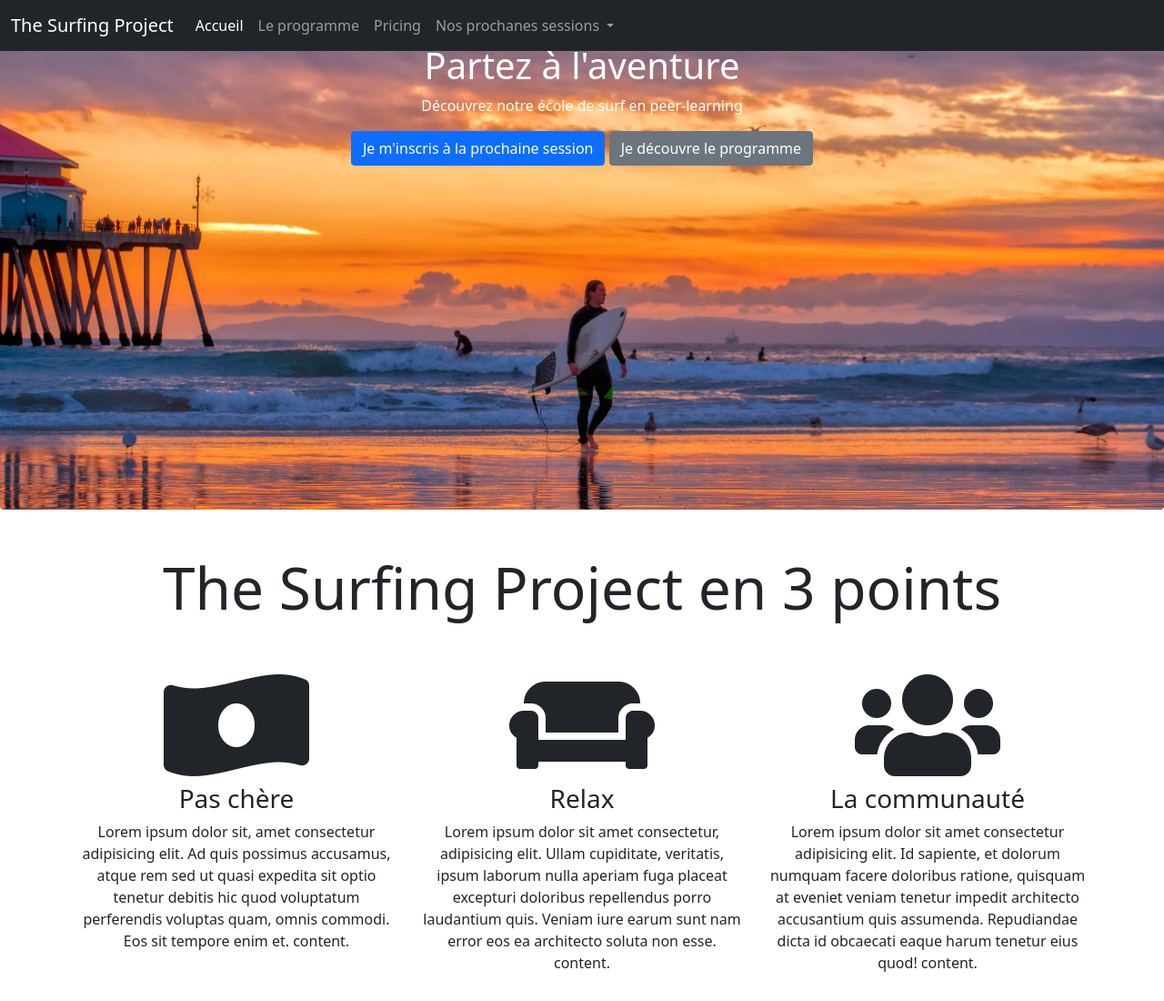
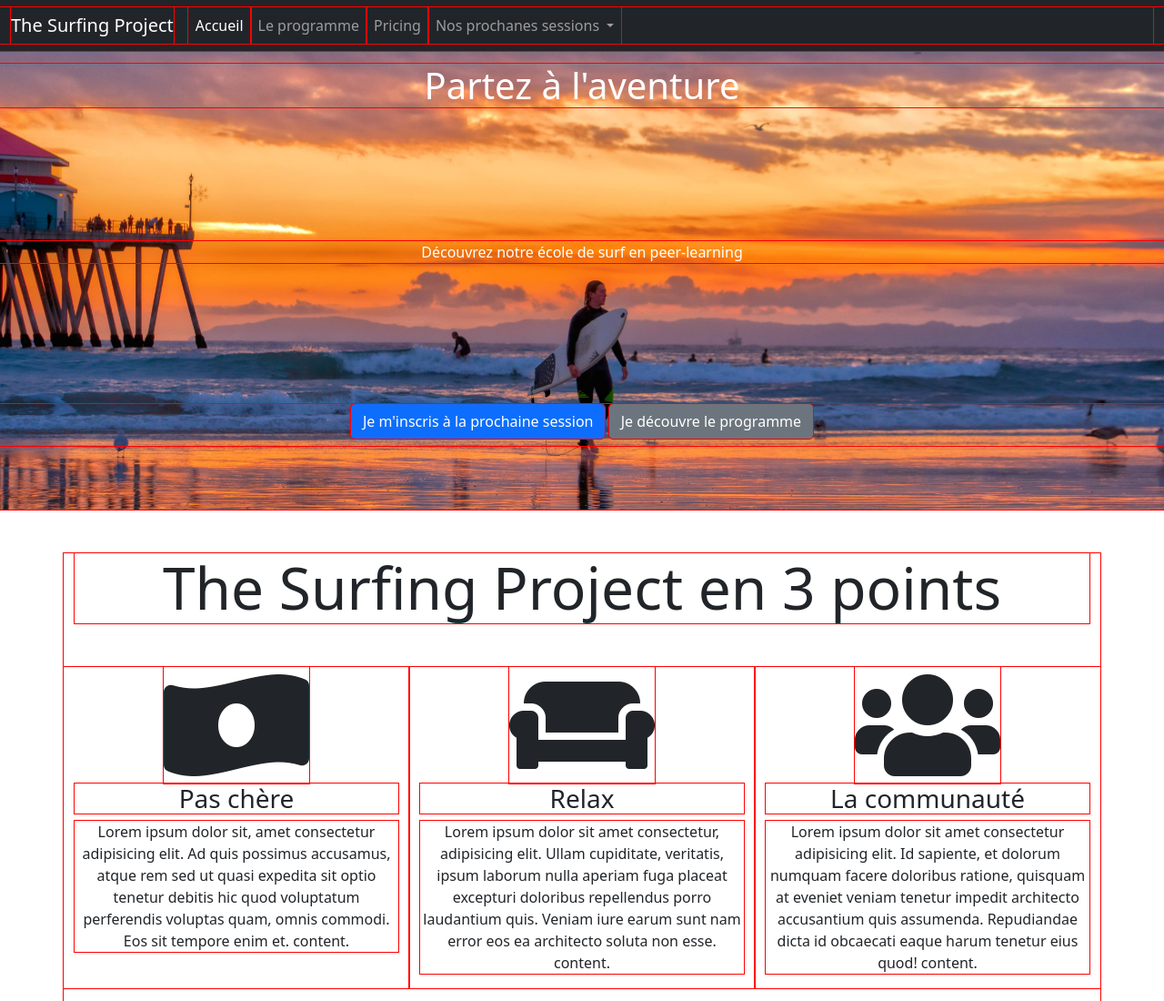
Before and after one commit to rockethelll/The_surfing_project, a plain HTML site: page index.html in a window 1280 px wide. Shown: the top 1100 px of the page at 91% size. Drawn offline with nearby package versions, Linux system fonts and the light colour scheme.

Commit message:
Index modified

```diff
--- a/index.html
+++ b/index.html
@@ -53,8 +53,8 @@
 <body>
 
   <!-- Jumbotron -->
-  <div class="jumbotron jumbotron text-white rounded-bottom" style="height: 70vh;">
-    <h1 class="text-center pt-5">Partez à l'aventure</h1>
+  <div class="jumbotron text-white rounded-bottom row align-items-center justify-content-center" style="height: 70vh;">
+    <h1 class="text-center">Partez à l'aventure</h1>
     <p class="text-center">Découvrez notre école de surf en peer-learning</p>
     <div class="text-center">
       <button type="button" class="btn btn-md btn-primary mb-2">Je m'inscris à la prochaine session</button>
@@ -105,7 +105,8 @@
         <div class="card p-0">
           <img src="./img/julian-vinci-eJG25BI6qI8-unsplash.jpg" class="card-img-top" alt="Souvenirs">
           <div class="card-body">
-            <p>Lorem ipsum dolor sit amet consectetur adipisicing elit. Temporibus fuga libero molestiae repudiandae saepe
+            <p>Lorem ipsum dolor sit amet consectetur adipisicing elit. Temporibus fuga libero molestiae repudiandae
+              saepe
               quisquam.</p>
             <blockquote class="blockquote fs-6 text-muted ">
               <small>Lorem ipsum dolor sit amet consectetur.</small>
@@ -125,8 +126,8 @@
             </blockquote>
           </div>
         </div>
-            </div>
       </div>
+    </div>
 
 
     <!-- Price cards -->
--- a/style.css
+++ b/style.css
@@ -2,3 +2,7 @@
   background: no-repeat center / 100% url(./img/pexels-jessica-lewis-creative-3600595.jpg);
   background-size: cover;
 }
+
+* {
+  outline: 1px solid red;
+}
```
